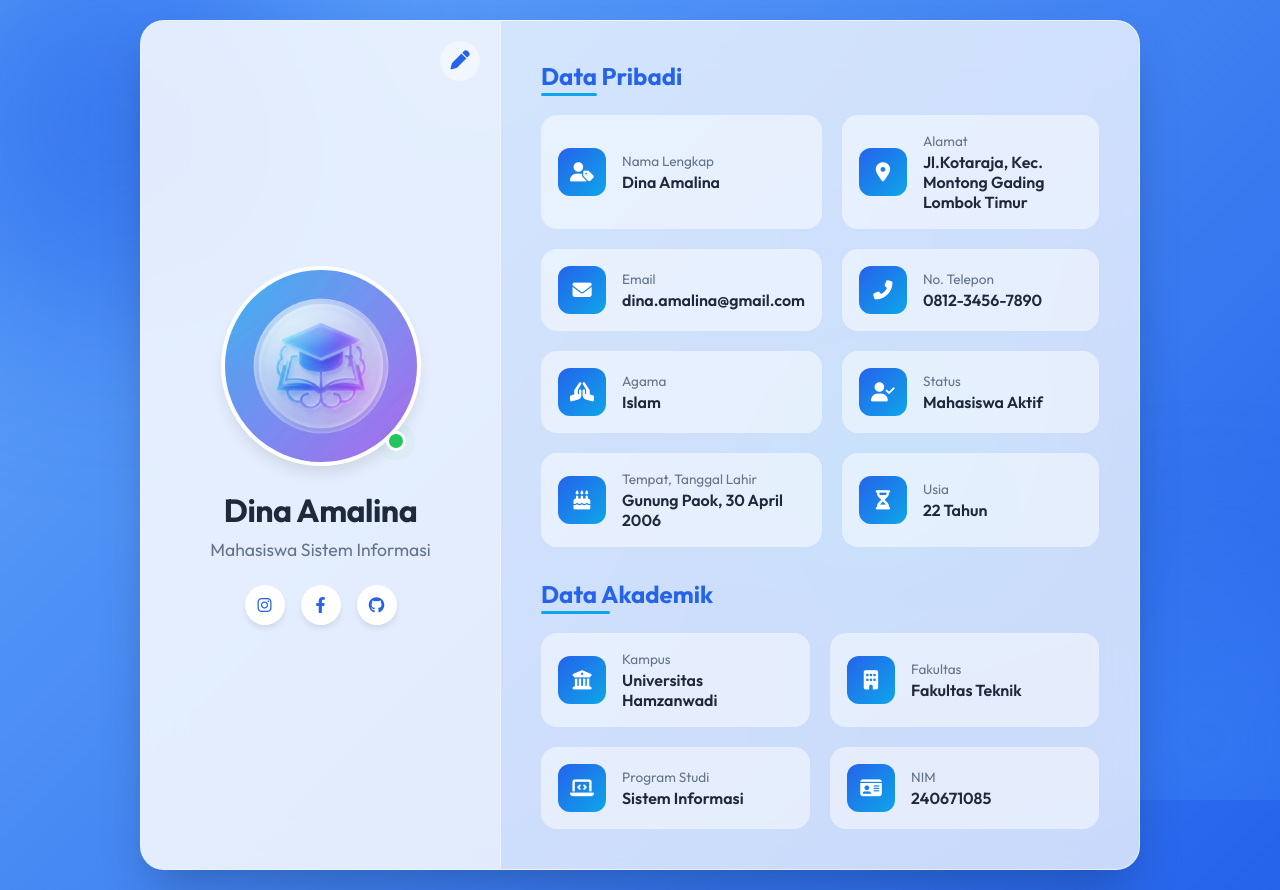
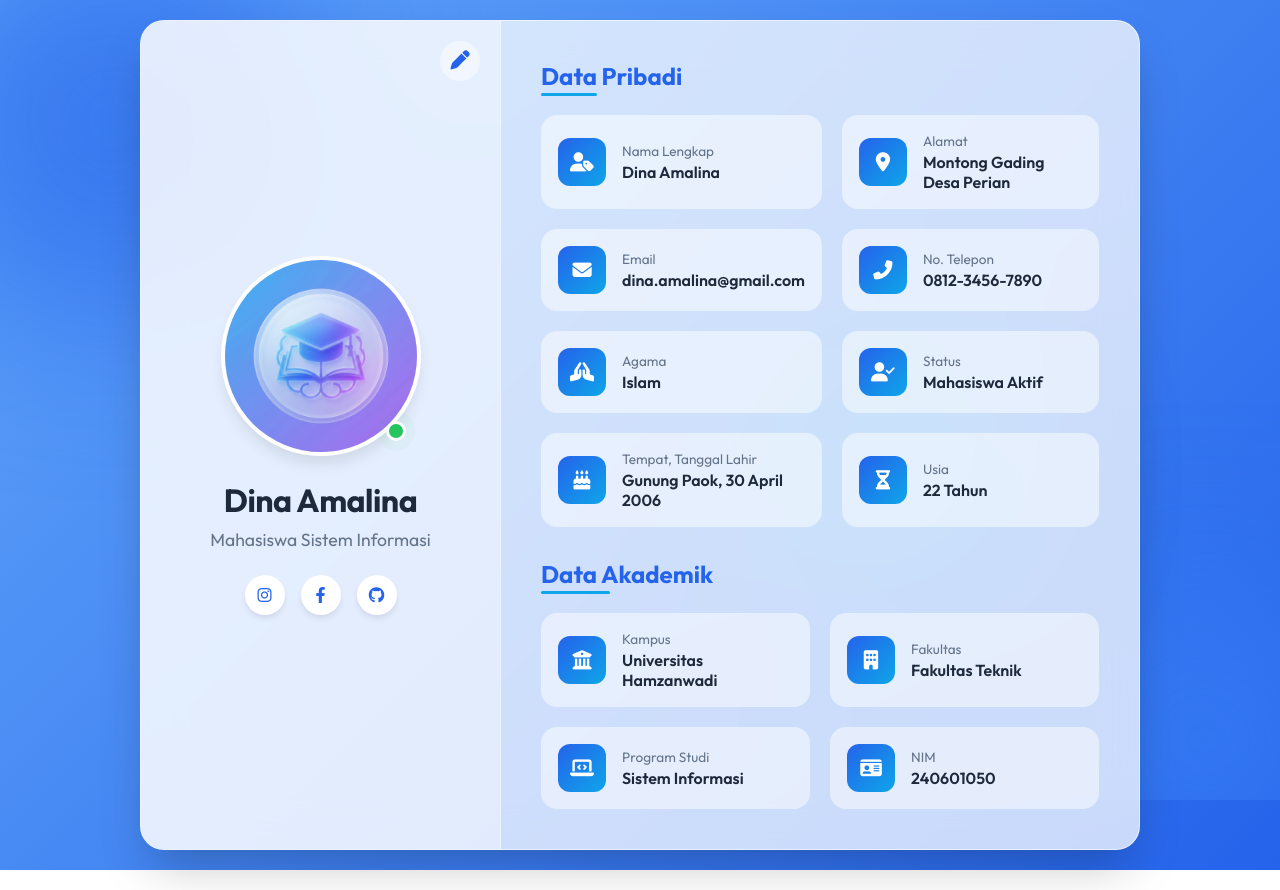
Before and after one commit to dynakom/dynakom.github.io, a plain HTML site: page index.html in a window 1280 px wide. Drawn offline with Linux system fonts and the light colour scheme.

Commit message:
index.html

```diff
--- a/index.html
+++ b/index.html
@@ -64,7 +64,7 @@
                         <div class="icon-box"><i class="fas fa-map-marker-alt"></i></div>
                         <div class="info-content">
                             <span class="label">Alamat</span>
-                            <span class="value" id="val-address">Jl.Kotaraja, Kec. Montong Gading Lombok Timur</span>
+                            <span class="value" id="val-address">Montong Gading Desa Perian</span>
                         </div>
                     </div>
 
@@ -166,7 +166,7 @@
                         <div class="icon-box"><i class="fas fa-id-card"></i></div>
                         <div class="info-content">
                             <span class="label">NIM</span>
-                            <span class="value" id="val-nim">240671085</span>
+                            <span class="value" id="val-nim">240601050</span>
                         </div>
                     </div>
                 </div>
@@ -227,5 +227,4 @@
     <script src="script.js"></script>
 </body>
 
-
 </html>
```
